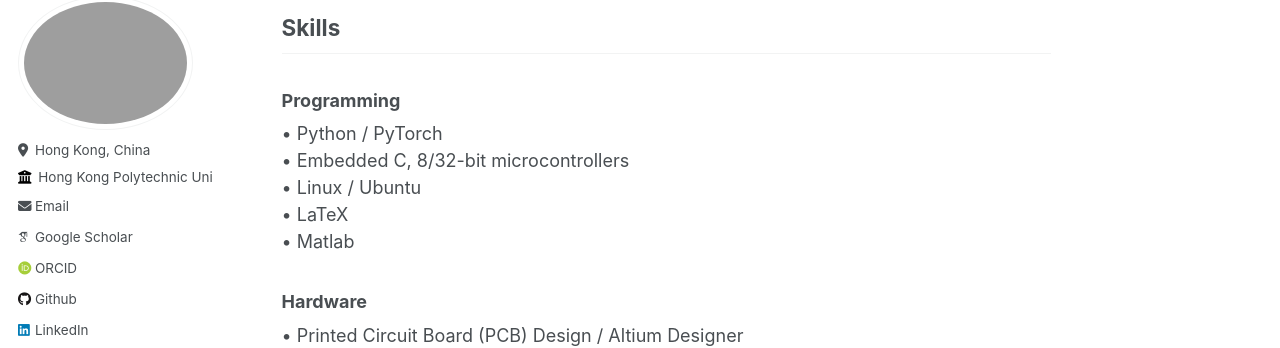
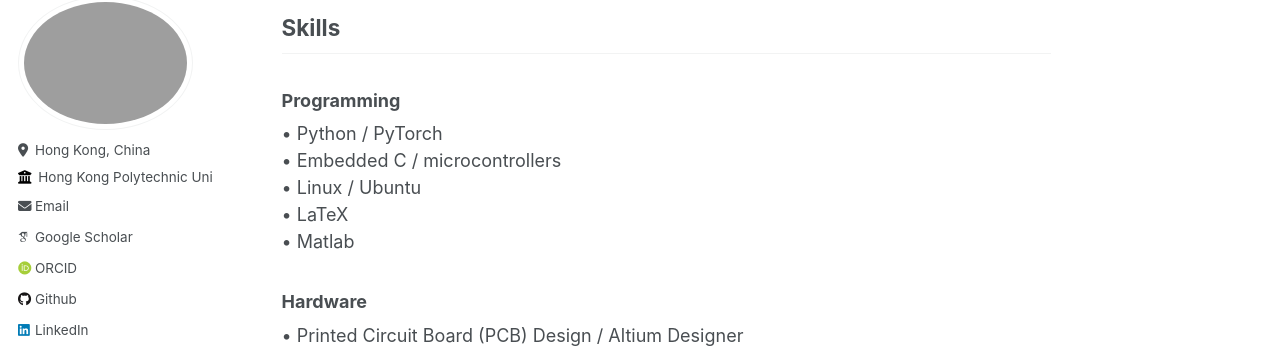
Before and after one commit to mrchasezhang/mrchasezhang.github.io, a Jekyll site: the page built from _pages/about.md, in a window 1280 px wide and 900 px high, scrolled down 1504 px. Shown: the part 110-458 px from the top of the window. Built offline with Jekyll 4.4.1, drawn with Linux system fonts in a browser that asks for light colours; some web fonts are replaced.

Commit message:
Update about.md

```diff
--- a/_pages/about.md
+++ b/_pages/about.md
@@ -51,7 +51,7 @@ My publications are available via [Google Scholar](https://scholar.google.com/ci
 ## Skills
 ### Programming
 • Python / PyTorch
-• Embedded C, 8/32-bit microcontrollers
+• Embedded C / microcontrollers
 • Linux / Ubuntu
 • LaTeX
 • Matlab
```
